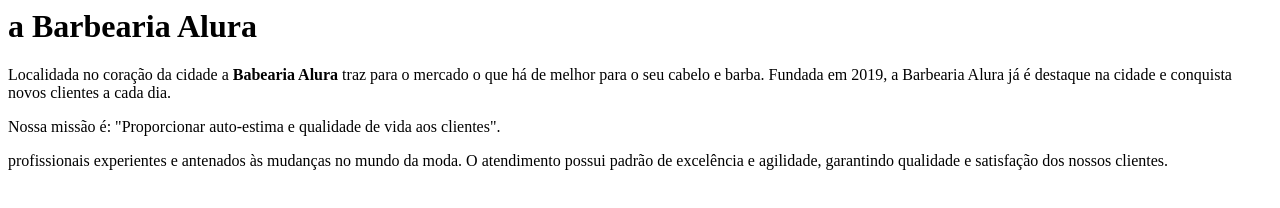
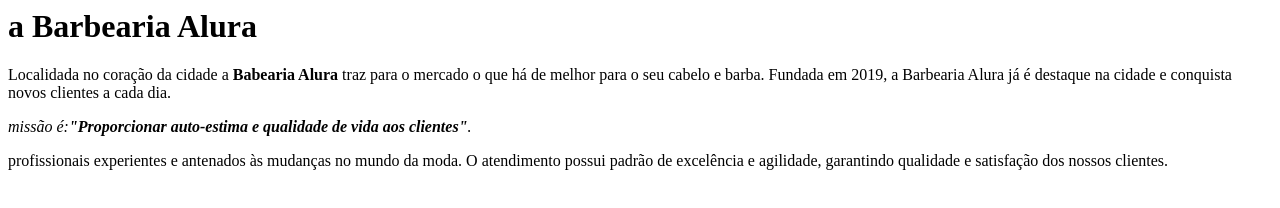
Before and after one commit to amandamachado1/BarbeariaAlura, a plain HTML site: page index.html in a window 1280 px wide. Drawn offline with Linux system fonts and the light colour scheme.

Commit message:
coloquei outros codigos

```diff
--- a/index.html
+++ b/index.html
@@ -2,6 +2,6 @@
 
 <p>Localidada no coração da cidade a <strong>Babearia Alura</strong> traz para o mercado o que há de melhor para o seu cabelo e barba. Fundada em 2019, a Barbearia Alura já é destaque na cidade e conquista novos clientes a cada dia.</p>
 
-<p>Nossa missão é: "Proporcionar auto-estima e qualidade de vida aos clientes".</p>
+<p><em>missão é:<strong>"Proporcionar auto-estima e qualidade de vida aos clientes"</strong>.</em></p>
 
 <p>profissionais experientes e antenados às mudanças no mundo da moda. O atendimento possui padrão de excelência e agilidade, garantindo qualidade e satisfação dos nossos clientes.</p>
```
